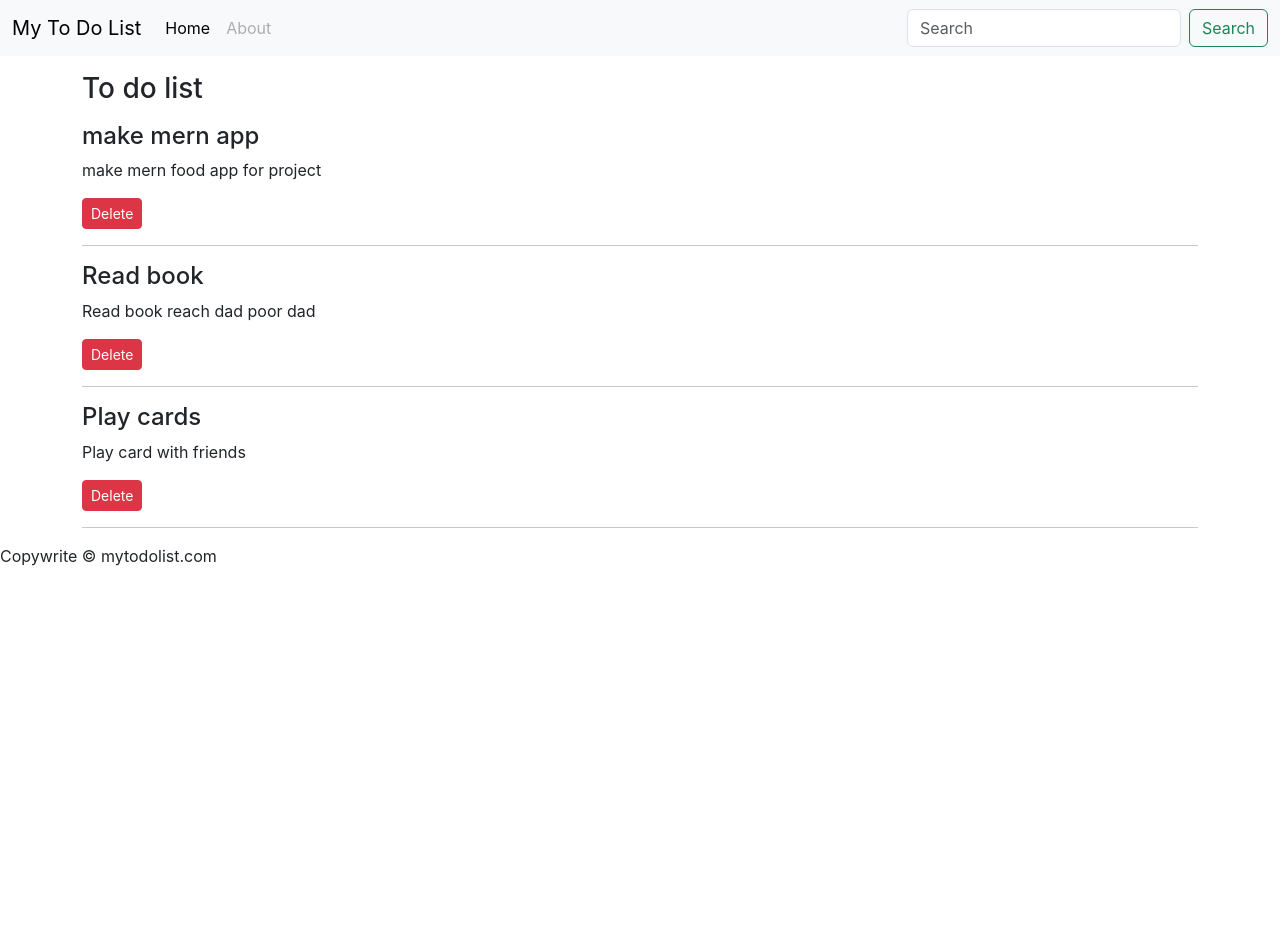
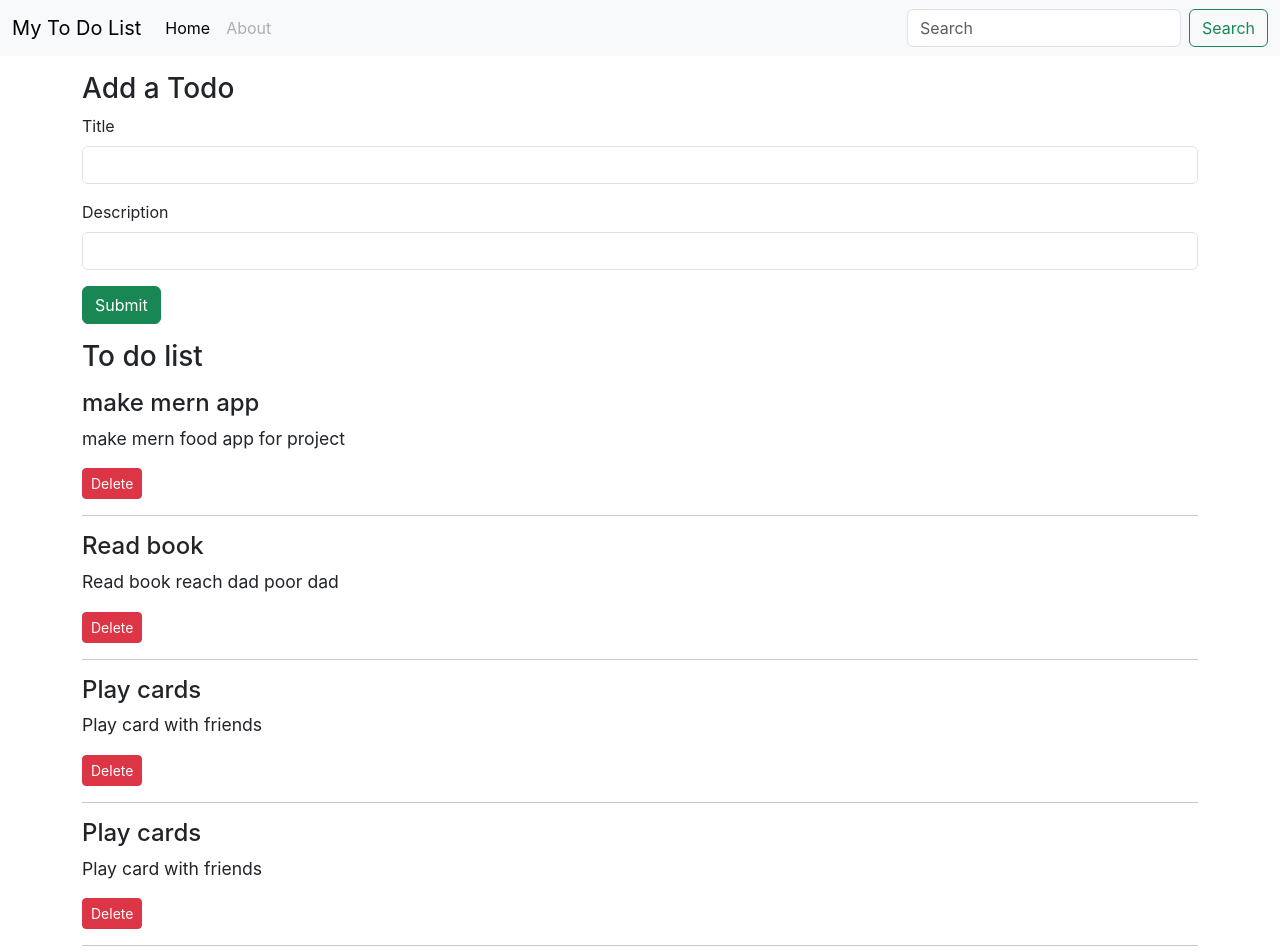
Before and after one commit to ayushempire/TO-DO-List, a React (Create React App) app: page / in a window 1280 px wide. Shown: the top 952 px of the page. Before the commit the page ends 800 px from the top, so only its background shows below. Built offline with nearby package versions, Linux system fonts and the light colour scheme.

Commit message:
added structure of add todo

```diff
--- a/src/App.js
+++ b/src/App.js
@@ -4,6 +4,7 @@ import Footer from "./Cmponents/Footer";
 import Todos from "./Cmponents/Todos";
 // ! importing states HOOK
 import React, { useState } from "react";
+import Addtodo from "./Cmponents/Addtodo";
 
 function App() {
   // todo: function to delete todo
@@ -36,11 +37,27 @@ function App() {
       title: "Play cards",
       desc: "Play card with friends",
     },
+    {
+      srno: 4,
+      title: "Play cards",
+      desc: "Play card with friends",
+    },
+    {
+      srno: 5,
+      title: "Play cards",
+      desc: "Play card with friends",
+    },
+    {
+      srno: 6,
+      title: "Play cards",
+      desc: "Play card with friends",
+    },
   ]);
 
   return (
     <div>
       <Header title="My To Do List" />
+      <Addtodo />
       <Todos todos={todos} onDelete={onDelete} />
       <Footer />
     </div>
--- /dev/null
+++ b/src/Cmponents/Addtodo.js
@@ -0,0 +1,32 @@
+import React from "react";
+
+export default function Addtodo() {
+  return (
+    <div className="container my-3">
+      <form>
+        <div className="mb-3">
+          <h3>Add a Todo</h3>
+          <label htmlFor="title" className="form-label">
+            Title
+          </label>
+          <input
+            type="text"
+            className="form-control"
+            id="title"
+            aria-describedby="emailHelp"
+          />
+        </div>
+        <div className="mb-3">
+          <label htmlFor="desc" className="form-label">
+            Description
+          </label>
+          <input type="text" className="form-control" id="desc" />
+        </div>
+
+        <button type="submit" className="btn btn-success">
+          Submit
+        </button>
+      </form>
+    </div>
+  );
+}
--- a/src/Cmponents/Footer.js
+++ b/src/Cmponents/Footer.js
@@ -1,9 +1,17 @@
 import React from "react";
+import "./footer.css";
 
 export default function Footer() {
+  let footerStyle = {
+    border: "1px solid lightgrey",
+    position: "relative",
+    bottom: "0",
+    width: "100%",
+  };
+
   return (
-    <div>
-      <p>Copywrite &copy; mytodolist.com</p>
-    </div>
+    <footer className="bg-dark text-light py-3" style={footerStyle}>
+      <p className="text-center">Copyerite &copy; mytodolist.com</p>
+    </footer>
   );
 }
--- /dev/null
+++ b/src/Cmponents/footer.css
@@ -0,0 +1,3 @@
+p {
+  font-size: 1.1rem;
+}
```
